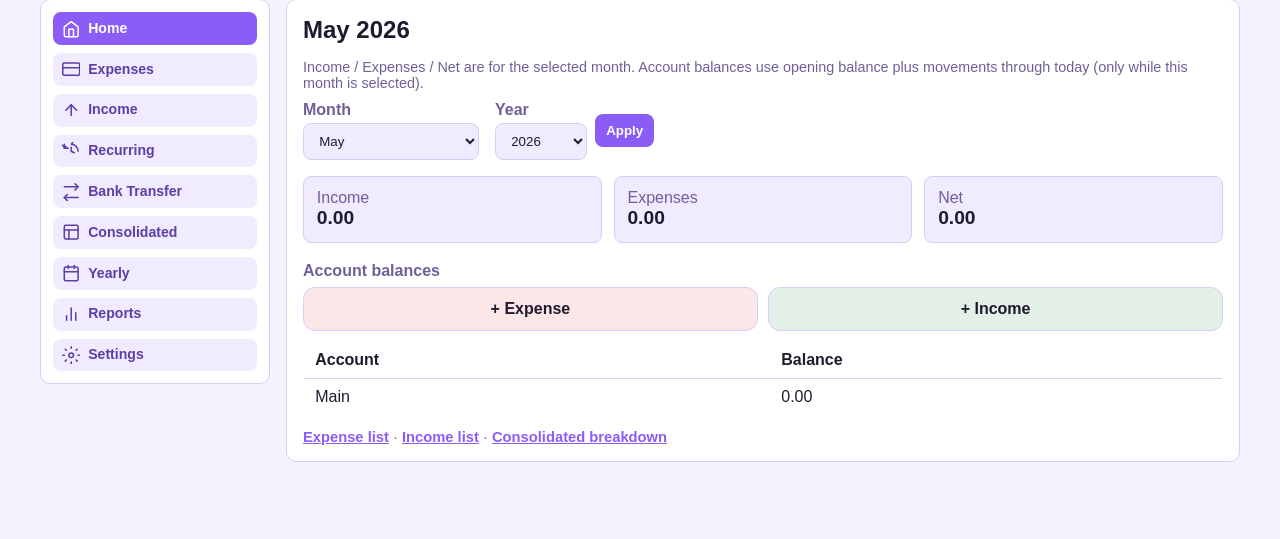
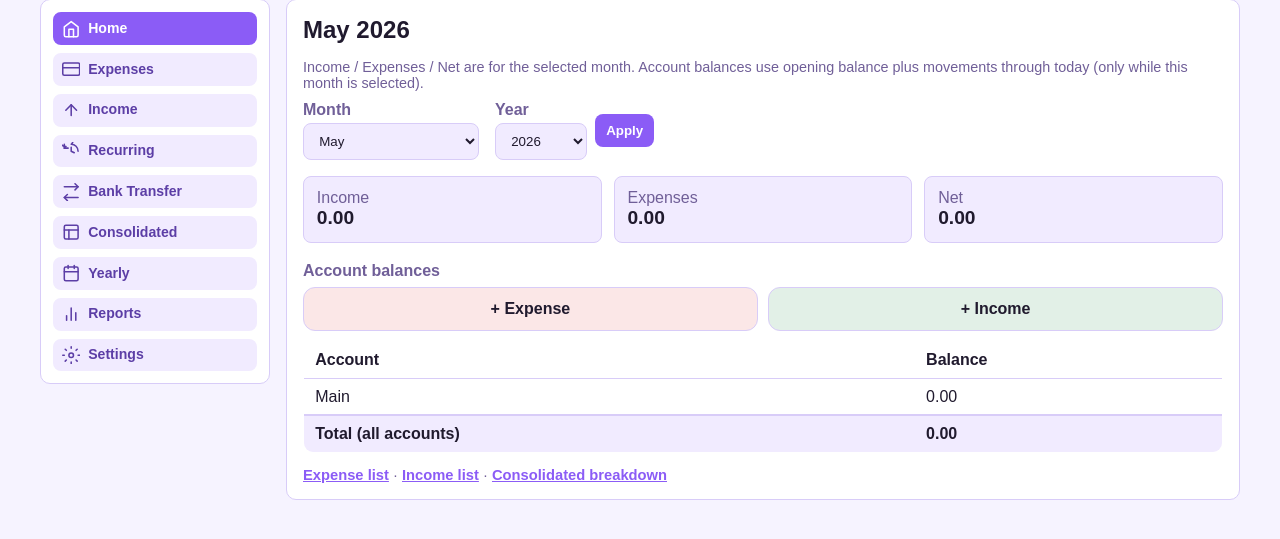
Before and after one commit to flymperis/Vibe-Budgeting, a Flask app: page / in a window 1280 px wide. Shown: the part 83-622 px from the top of the page. Run offline with Flask 3, Linux system fonts and the light colour scheme; the visitor is signed in with stand-in values (Sample User, id 1); data comes from the database, SQL or seed files in the repository; data that the repository does not hold is empty.

Commit message:
Home: add total row to account balances table
Co-authored-by: Cursor <cursoragent@cursor.com>

```diff
--- a/static/styles.css
+++ b/static/styles.css
@@ -812,6 +812,20 @@ th, td {
     border-bottom: 0;
 }
 
+.home-balances-table:has(tfoot) tbody tr:last-child td {
+    border-bottom: 1px solid var(--border);
+}
+
+.home-balances-table tfoot th,
+.home-balances-table tfoot td {
+    text-align: left;
+    padding: 0.55rem 0.7rem;
+    border-top: 2px solid var(--border);
+    border-bottom: none;
+    font-weight: 700;
+    background: var(--surface-alt);
+}
+
 .home-quick-bar {
     display: grid;
     grid-template-columns: 1fr 1fr;
--- a/templates/index.html
+++ b/templates/index.html
@@ -195,6 +195,14 @@
                                     <tr><td colspan="2">No accounts yet.</td></tr>
                                 {% endfor %}
                             </tbody>
+                            {% if account_balances %}
+                            <tfoot>
+                                <tr class="home-balances-total-row">
+                                    <th scope="row">Total (all accounts)</th>
+                                    <td>{{ "%.2f"|format(accounts_total_balance) }}</td>
+                                </tr>
+                            </tfoot>
+                            {% endif %}
                         </table>
                     </div>
 
```
